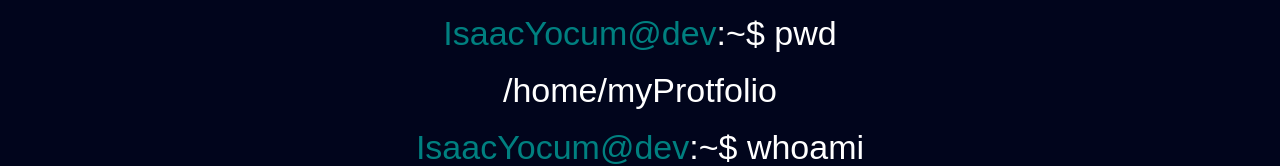
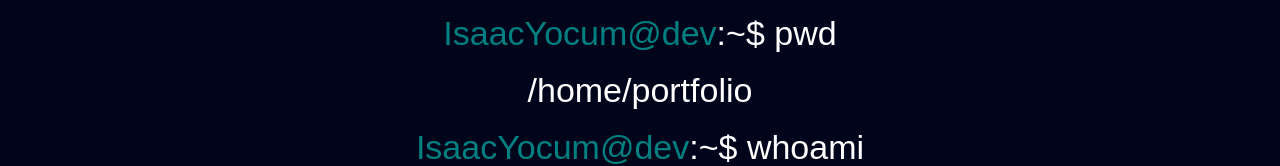
Before and after one commit to IsaacYocum/portfolio, a React (Create React App) app: page /portfolio/about in a window 1280 px wide. Both pictures are taken after a click on the button "HOME". Shown: the part 241-407 px from the top of the page. Built offline with nearby package versions, Linux system fonts and the light colour scheme; no server answers.

Commit message:
format and organize imports

```diff
--- a/src/App.tsx
+++ b/src/App.tsx
@@ -40,14 +40,10 @@ const App: FC<AppProps> = () => {
     <RepoViewer repos={ghRepos} />
   ), [ghRepos])
 
-  let handleThemeChange = (theme: Theme) => {
-    setTheme(theme);
-  }
-
   return (
-    <ThemeProvider theme={theme} >
+    <ThemeProvider theme={theme}>
       <CssBaseline />
-      <Header onThemeChange={handleThemeChange} />
+      <Header onThemeChange={theme => setTheme(theme)} />
       <Content id="content">
         <Outlet context={{ repoViewer }} />
       </Content>
--- a/src/components/footer/Footer.tsx
+++ b/src/components/footer/Footer.tsx
@@ -1,8 +1,8 @@
 import { Link as LinkBase, Typography, styled } from '@mui/material';
 import { FC, useMemo } from "react";
 import { Link } from "react-router-dom";
+import { GITHUB_PROFILE_URL, LINKEDIN_URL, MAILTO_EMAIL } from '../../constants';
 import { VISIBLE_LINKS } from "../../routes/routes";
-import { GITHUB_PROFILE_URL, LINKEDIN_URL, MAILTO_EMAIL } from '../../constants';
 
 const FooterParent = styled('footer')({
   display: 'flex',
--- a/src/components/header/Header.tsx
+++ b/src/components/header/Header.tsx
@@ -1,11 +1,11 @@
-import { MenuItem, Select, Theme, SelectChangeEvent, useTheme, InputLabel, FormControl, Icon, AppBar, Button, Divider, IconButton, Link as LinkBase, Toolbar, Typography, Drawer, styled } from '@mui/material';
 import MenuIcon from '@mui/icons-material/Menu';
+import { AppBar, Button, Divider, Drawer, FormControl, Icon, IconButton, InputLabel, Link as LinkBase, MenuItem, Select, SelectChangeEvent, styled, Theme, Toolbar, Typography, useTheme } from '@mui/material';
 import { FC, ReactNode, useState } from 'react';
 import { Link } from "react-router-dom";
+import Themes, { ThemeName } from '../../Themes';
+import drawerIcon from '../../assets/drawer.svg';
 import { VISIBLE_LINKS } from '../../routes/routes';
 import './Header.css';
-import Themes, { ThemeName } from '../../Themes';
-import drawerIcon from '../../assets/drawer.svg'
 
 const DrawerContents = styled('div')(({ theme }) => ({
   backgroundColor: theme.palette.background.default,
--- a/src/components/introduction/Introduction.tsx
+++ b/src/components/introduction/Introduction.tsx
@@ -46,7 +46,7 @@ const Introduction = () => {
                 <CodeSpan>IsaacYocum@dev</CodeSpan>
                 <span>:~{'$'} pwd</span>
             </Typography>
-            <Typography variant="h4">/home/myProtfolio</Typography>
+            <Typography variant="h4">/home/portfolio</Typography>
             <Typography variant="h4" >
                 <CodeSpan>IsaacYocum@dev</CodeSpan>
                 <span>:~{'$'} whoami</span>
--- a/src/components/projects/fetching/fetching.tsx
+++ b/src/components/projects/fetching/fetching.tsx
@@ -19,7 +19,7 @@ const Fetching = () => {
                 <FetchingFromSpring url={SPRING_URL} />
             </QueryClientProvider>
             <hr />
-            <FetchingEmployee url={EMPLOYEE_URL}/>
+            <FetchingEmployee url={EMPLOYEE_URL} />
         </>
     )
 }
--- a/src/components/resume/Resume.tsx
+++ b/src/components/resume/Resume.tsx
@@ -1,6 +1,6 @@
+import { Download } from '@mui/icons-material';
 import { IconButton, styled, Typography } from '@mui/material';
 import { Document, Page, pdfjs } from 'react-pdf';
-import { Download } from '@mui/icons-material';
 pdfjs.GlobalWorkerOptions.workerSrc = `//cdnjs.cloudflare.com/ajax/libs/pdf.js/${pdfjs.version}/pdf.worker.js`;
 
 const RESUME_PATH = "./resume.pdf";
@@ -39,7 +39,7 @@ const Resume = () => {
           onClick={downloadResume}
         >
           <DownloadResume />
-      </IconButton>
+        </IconButton>
       </Typography>
       <Document className='pdf' file={RESUME_PATH}>
         <Page
```
Also changed, not shown: src/components/about/About.tsx (+5 -5 lines), src/components/projects/fetching/fetchingEmpoyee.tsx (+4 -4 lines), src/routes/routes.tsx (+4 -4 lines). Lines whose indentation alone changed are shown as unchanged.
